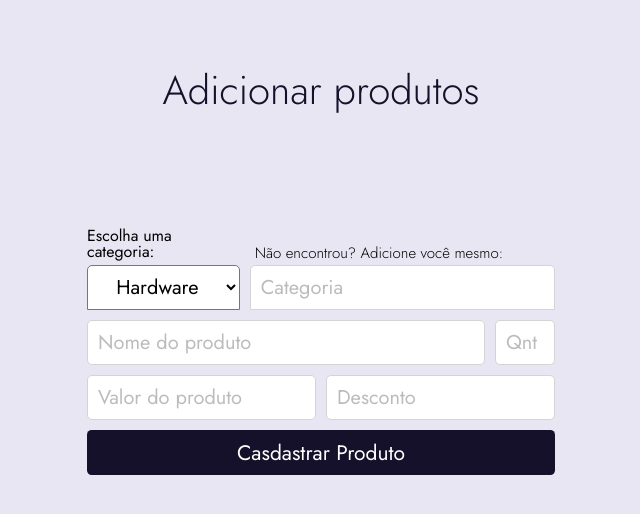
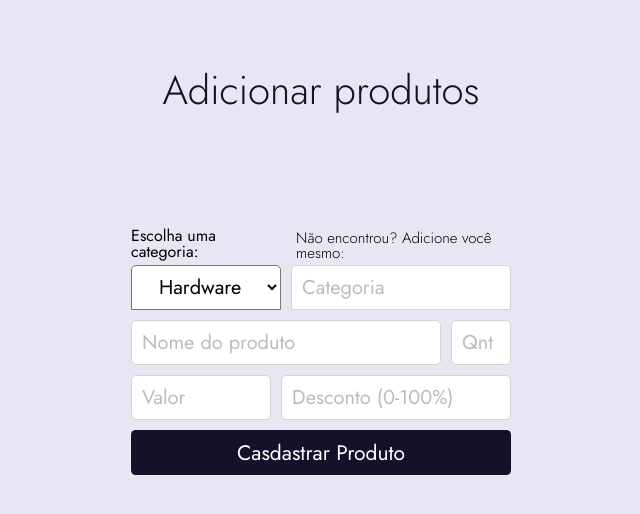
Before and after one commit to Audrey-Costa/i-found-front, a React (Create React App) app: page / in a window 1280 px wide. Shown: the top 514 px of the page, without its empty margins (319-959 px from the left). Built offline with nearby package versions, Linux system fonts and the light colour scheme.

Commit message:
consertada categoria começando com número inteiro

```diff
--- a/src/components/Products/Product_Add/InputsRegisterProduct.js
+++ b/src/components/Products/Product_Add/InputsRegisterProduct.js
@@ -19,7 +19,7 @@ export default function InputRegisterProduct() {
   const [inputAmountroduct, setInputAmountroduct] = useState('');
   const [inpuPriceProduct, setInpuPriceProduct] = useState('');
   const [inputDiscountProduct, setInputDiscountProduct] = useState('');
-  const [selectCategory, setSelectCategory] = useState(1);
+  const [selectCategory, setSelectCategory] = useState('hardware');
   const [objNewProduct, setObjNewProduct] = useState({
     category: '',
     name: '',
@@ -43,7 +43,6 @@ export default function InputRegisterProduct() {
     if (inputCategory) objNewProduct.category = inputCategory;
 
     // ===
-
     objNewProduct.name = inputNameProduct;
     objNewProduct.amount = inputAmountroduct;
     objNewProduct.price = inpuPriceProduct;
@@ -73,7 +72,6 @@ export default function InputRegisterProduct() {
               value={selectCategory}
               onChange={e => setSelectCategory(e.target.value)}
               name="categories"
-              id="categories"
             >
               <option value="hardware">Hardware</option>
               <option value="software">Software</option>
@@ -113,16 +111,19 @@ export default function InputRegisterProduct() {
 
         <section className="sectionPrice">
           <InputClass
-            placeholder="Valor do produto"
+            placeholder="Valor"
             type="number"
+            min={0}
             value={inpuPriceProduct}
             onChange={e => setInpuPriceProduct(e.target.value)}
             required
           />
 
           <InputClass
-            placeholder="Desconto"
+            placeholder="Desconto (0-100%)"
             type="number"
+            min={0}
+            max={100}
             value={inputDiscountProduct}
             onChange={e => setInputDiscountProduct(e.target.value)}
             required
@@ -238,6 +239,7 @@ const ContainerFormStyle = styled.div`
 
     input:first-child {
       margin-right: 10px;
+      max-width: 140px;
     }
   }
 `;
```
